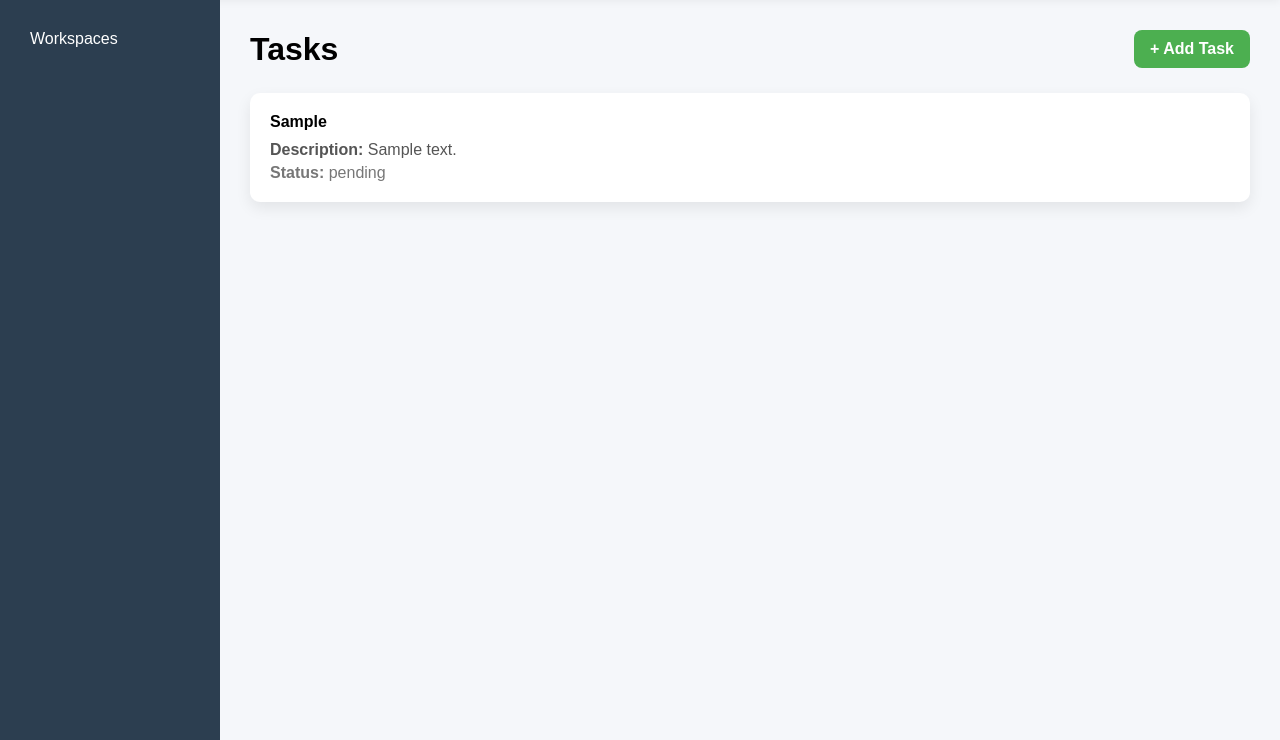
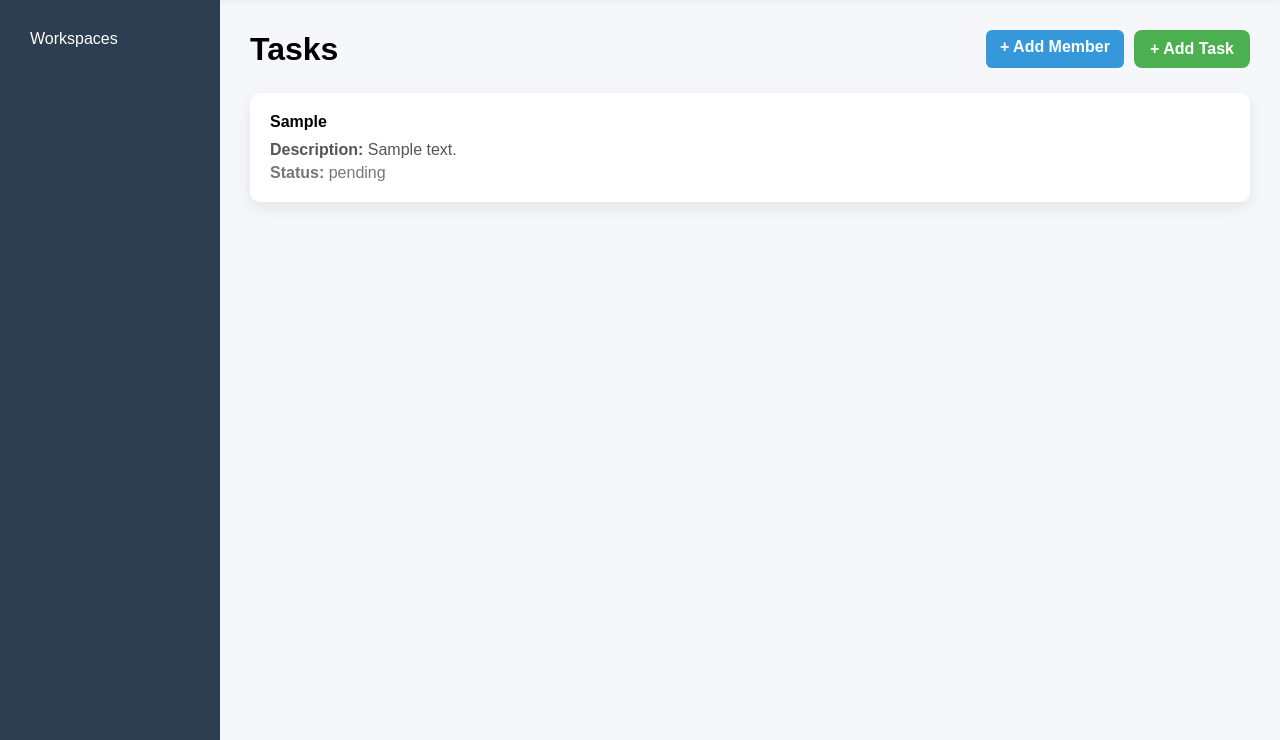
Before and after one commit to mayank-tagline/tasktracker, a Django app: page /workspace/1/task/ in a window 1280 px wide. Shown: the part 60-800 px from the top of the page. Run offline with Django 5.2, Linux system fonts and the light colour scheme; a user stored in the database is signed in; tables that the repository leaves empty hold one stand-in row (values such as "Sample post").

Commit message:
Add member functionality to workspace view, update task links, and modify URL routing

```diff
--- a/task/templates/task.html
+++ b/task/templates/task.html
@@ -9,10 +9,17 @@
 
 
 {% if workspace %}
+<div style="display: flex; gap: 10px;">
+
+    <a href="{% url 'add-member' workspace.id %}"
+        style="text-decoration: none; padding: 8px 14px; border-radius: 6px; font-weight: bold; color: white; background-color: #3498db;">
+            + Add Member
+    </a>
     <a href="{% url 'add-task' workspace_id=workspace.id %}"
        style="text-decoration: none; background-color: #4CAF50; color: white; padding: 10px 16px; border-radius: 8px; font-weight: bold;">
         + Add Task
     </a>
+</div>
 {% endif %}
 
 
--- a/task/views.py
+++ b/task/views.py
@@ -41,7 +41,7 @@ class TaskCreateView(LoginRequiredMixin, View):
         workspace = WorkSpace.objects.get(id=workspace_id)
         current_user = self.request.user
 
-        print(current_user)
+        # print(current_user)
 
         task = Task(
             task= request.POST.get('task'),
--- a/workspace/templates/workspace.html
+++ b/workspace/templates/workspace.html
@@ -20,7 +20,7 @@
 
 
     {% for space in workspace %}
-        <a href="{% url 'workspace-detail' workspace_id=space.id %}" style="text-decoration: none;">
+        <a href="{% url 'task' workspace_id=space.id %}" style="text-decoration: none;">
 
             <div style="background: white; padding: 20px; border-radius: 10px; box-shadow: 0 6px 15px rgba(0,0,0,0.08); transition: 0.2s;">
                 <h4 style="color: #333;">{{ space.name }}</h4>
--- a/workspace/urls.py
+++ b/workspace/urls.py
@@ -7,6 +7,6 @@ from .views import AddMemberView
 urlpatterns = [
     path('workspace/', WorkSpaceView.as_view() , name='workspace'),
     path('workspace/add', WorkSpaceCreateView.as_view() , name='add-workspace'),
-    path('workspace/<str:workspace_id>', WorkSpaceDetailView.as_view() , name='workspace-detail'),
+    # path('workspace/<str:workspace_id>', WorkSpaceDetailView.as_view() , name='workspace-detail'),
     path('workspace/<str:workspace_id>/add-member', AddMemberView.as_view() , name='add-member'),
 ]
--- a/workspace/views.py
+++ b/workspace/views.py
@@ -16,7 +16,8 @@ class WorkSpaceView(LoginRequiredMixin, View):
     def get(self, request):
         templates = loader.get_template('workspace.html')
         user = self.request.user
-        workspace = WorkSpace.objects.filter(created_by=user) | WorkSpace.objects.filter(members=user)
+        workspace = WorkSpace.objects.filter(created_by=user) or WorkSpace.objects.filter(members=user)
+        # print(workspace)
         # workspace = WorkSpace.objects.all()
         context = {
             'workspace': workspace,
@@ -73,6 +74,7 @@ class AddMemberView(LoginRequiredMixin, View):
         # print(workspace)
         # print(workspace.members.all())
         members = workspace.members.all()
+        users = [user for user in users if user not in members]
         context = {
             'workspace': workspace,
             'users': users,
@@ -87,4 +89,4 @@ class AddMemberView(LoginRequiredMixin, View):
         username = request.POST.get('name')
         user = User.objects.get(username=username)
         workspace.members.add(user)
-        return redirect('workspace-detail', workspace_id=workspace_id)
+        return redirect('task', workspace_id=workspace_id)
```
